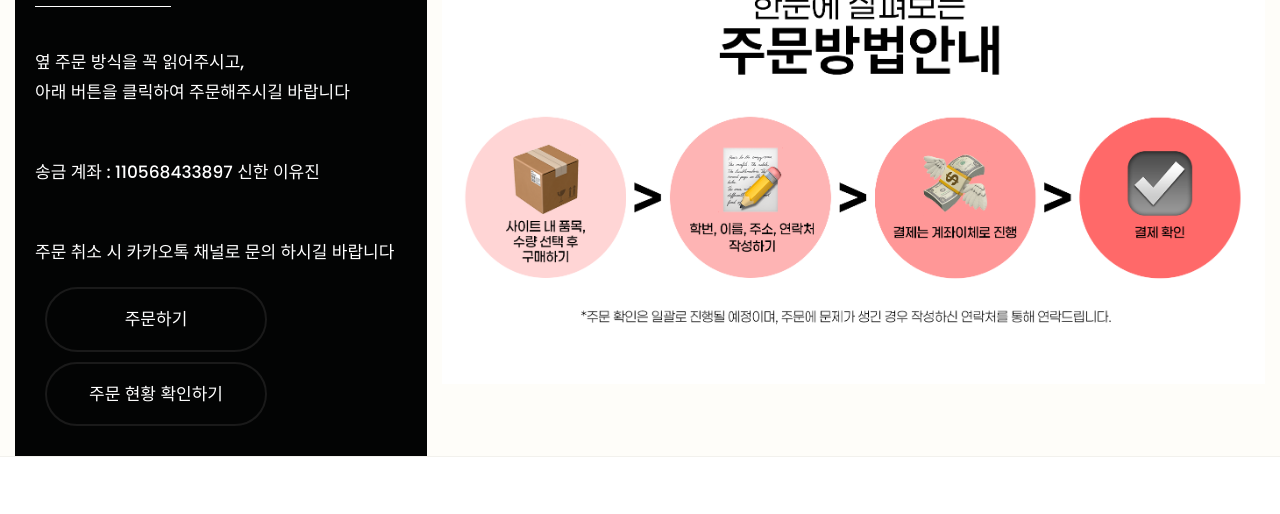
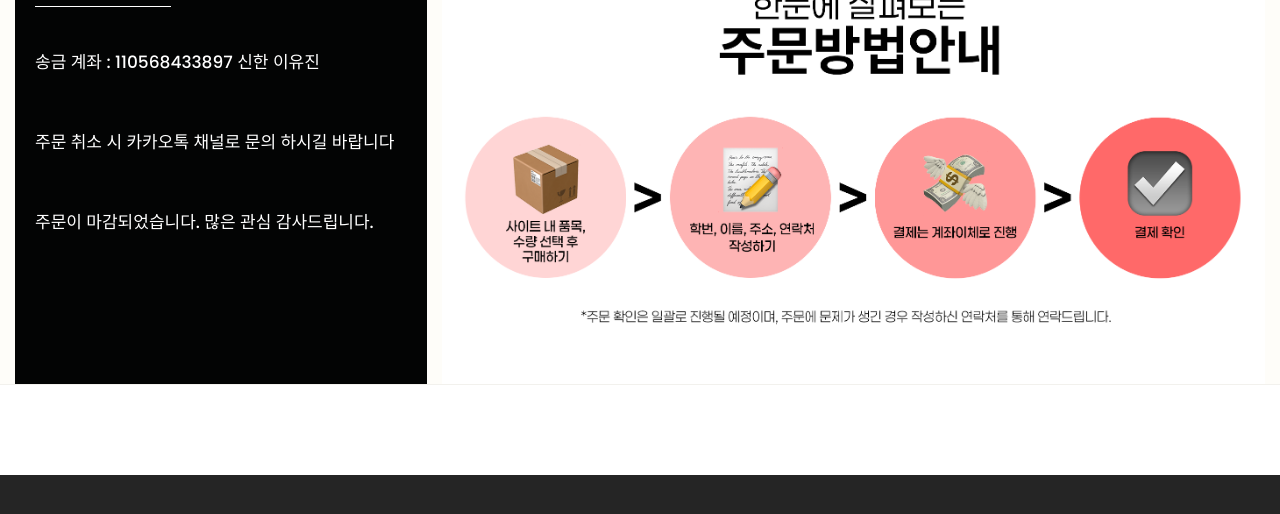
Before and after one commit to color1478/kwu_branding, a plain HTML site: page order.html in a window 1280 px wide. Shown: the part 286-800 px from the top of the page. Drawn offline with nearby package versions, Linux system fonts and the light colour scheme; files whose address does not match are found by name.

Commit message:
order end

```diff
--- a/order.html
+++ b/order.html
@@ -98,11 +98,10 @@
                   <div class="max_width">
                      <div class="titlepage">
                         <h2>주문 방법</h2>
-                        <p>옆 주문 방식을 꼭 읽어주시고,<br> 아래 버튼을 클릭하여 주문해주시길 바랍니다</p>
+                        <!--p>옆 주문 방식을 꼭 읽어주시고,<br> 아래 버튼을 클릭하여 주문해주시길 바랍니다</p-->
                         <p>송금 계좌 : 110568433897 신한 이유진</p>
                         <p>주문 취소 시 카카오톡 채널로 문의 하시길 바랍니다</p>
-                        <a class="read_more" href="./order_detail.html">주문하기</a>
-                        <a class="read_more" href="./order_list.html">주문 현황 확인하기</a>
+                        <p>주문이 마감되었습니다. 많은 관심 감사드립니다.</p>
                      </div>
                   </div>
                </div>
```
Also changed, not shown: order_detail11.html (renamed from order_detail.html), order_list11.html (renamed from order_list.html).
